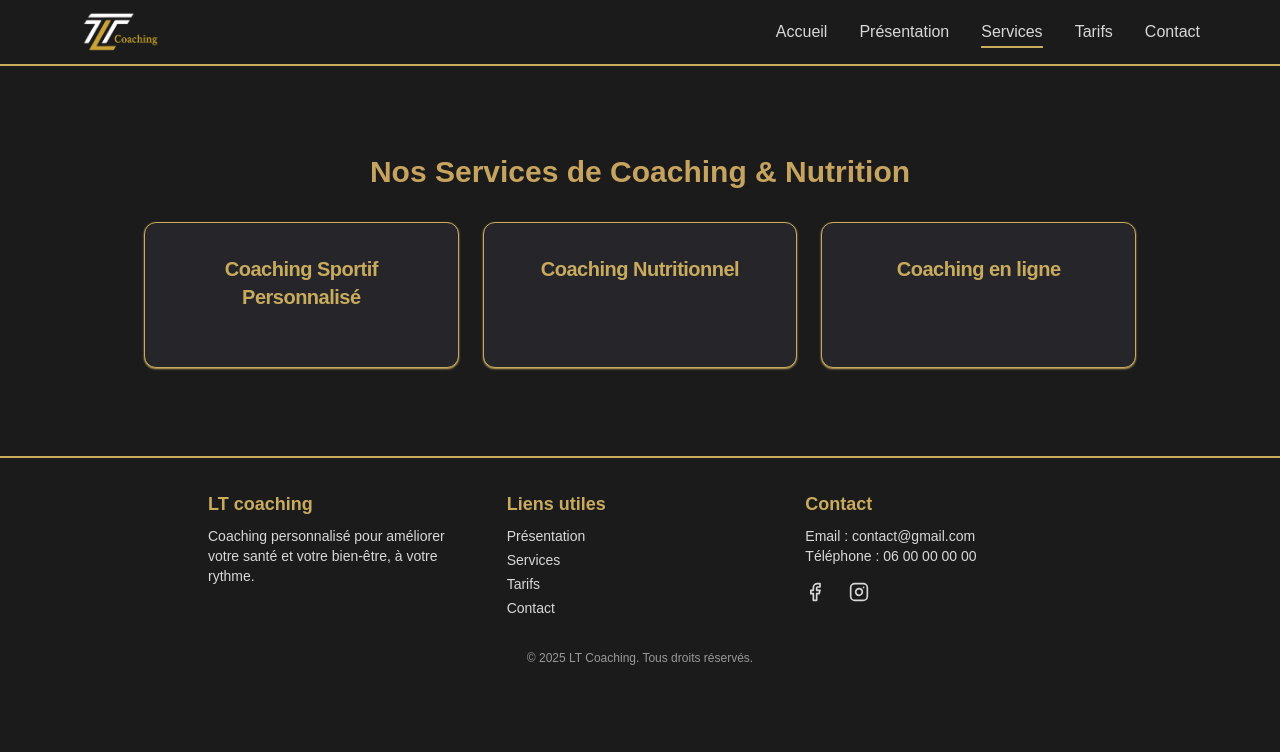
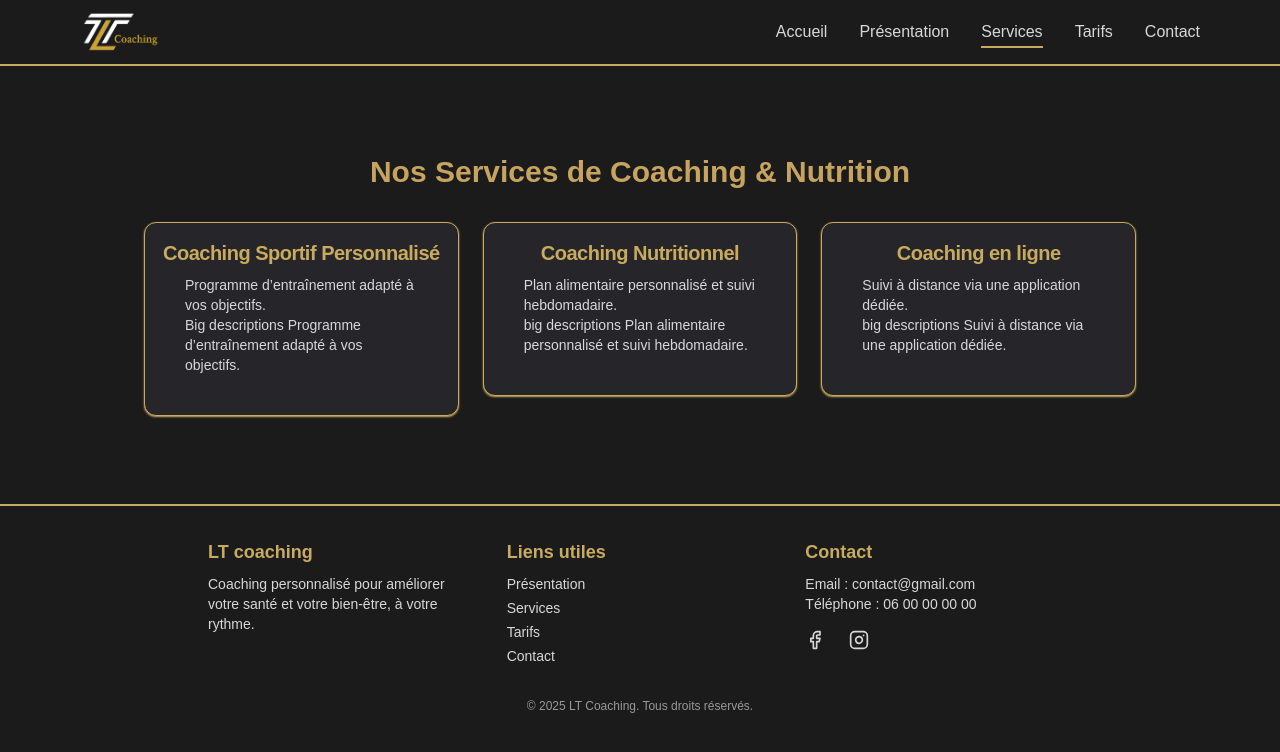
Before and after one commit to ThibautTobi/LTcoaching, a Next.js app: page /Services in a window 1280 px wide. Shown: the top 752 px of the page. Built offline with nearby package versions, Linux system fonts and the light colour scheme.

Commit message:
modification du composant card

```diff
--- a/app/src/components/card.tsx
+++ b/app/src/components/card.tsx
@@ -1,84 +1,36 @@
 import Link from 'next/link';
 import { Card, CardContent, CardTitle } from '@/src/components/ui/card';
-import { Button } from '@/src/components/ui/button';
 import { dataType } from '@/utils/data';
-import Image from 'next/image';
-
-/**
- * Composant React `CardService` utilisé pour afficher une carte de service.
- *
- * Ce composant est utilisé pour présenter un service de coaching, bien-être ou nutrition.
- * Il peut afficher une image, un lien vers la page de tarifs, ou simplement les informations de base.
- *
- * @component
- * @param {Object} props - Les propriétés du composant.
- * @param {dataType} props.DataService - L'objet contenant les données du service (titre, image, description, etc.).
- * @param {boolean} [props.showLink=false] - Détermine si le bouton "Voir Le Prix" est affiché.
- * @param {boolean} [props.showImage=false] - Détermine si l'image du service est affichée.
- * @param {boolean} [props.showPrice=false] - Détermine si le prix du service est affichée.
- * @param {boolean} [props.showDescription=false] - Détermine si la description du service est affichée.
- *
- * @example
- * <CardService DataService={monService} showLink={true} showImage={true} showPrice={true}/>
- */
+//import Image from 'next/image';
 
 export const CardService = ({
   DataService,
-  showDescription = false,
-  showListe = false,
-  showLink = false,
-  showImage = false,
-  showPrice = false,
+  showLink = true,
 }: {
   DataService: dataType;
-  showDescription?: boolean;
-  showListe?: boolean;
   showLink?: boolean;
-  showImage?: boolean;
-  showPrice?: boolean;
 }) => {
   return (
-    <Card className="bg-[#26262a] border border-primary shadow-primary rounded-xl p-4 transition-all flex flex-col w-full h-full">
-      <CardTitle className="text-xl font-semibold text-primary p-4 text-center">
+    <Card className="bg-[#26262a] border border-primary shadow-primary rounded-xl p-4 transition-all">
+      <CardTitle className="text-xl font-semibold text-primary mb-2 text-center">
         {DataService.title}
       </CardTitle>
-      <CardContent className="text-[#D8D8D8] text-sm flex-1 flex flex-col items-center justify-between">
-        {showImage && (
-          <div className="relative w-[200px] h-[200px] sm:w-[170px] sm:h-[170px] md:w-[220px] md:h-[220px] ">
-            <Image
-              src={DataService.image}
-              fill
-              alt={DataService.imageAlt}
-              className="rounded-2xl object-cover shadow-[0_0_40px_rgba(255,255,255,0.2)]"
-            />
-          </div>
-        )}
-        {showDescription && (
-          <p className="text-left pt-6">{DataService.Description}</p>
-        )}
-        {showListe && (
-          <ul className="p-6">
-            {DataService.liste.map((item, index) => (
-              <li key={index}>* {item}</li>
-            ))}
-          </ul>
-        )}
-        {showPrice && (
-          <p className="text-primary font-bold text-center py-4">
-            {DataService.price}
-          </p>
-        )}
+      <CardContent className="text-[#D8D8D8] text-sm">
+        {/* <Image
+          src={DataService.image}
+          width={40}
+          height={40}
+          alt={DataService.imageAlt}
+
+        /> */}
+        <p>{DataService.shortDescription}</p>
+        <p>{DataService.bigDescription}</p>
         {showLink && (
           <Link
-            // si creation d'une page de redirection que pour le service href={`/services#${DataService.id}`}
-            href={'/Tarifs'}
+            href={`/services#${DataService.id}`}
+            className="inline-block mt-4 text-sm text-primary underline hover:text-primary/80"
           >
-            <Button
-              variant="outline"
-              className="mt-6 block mx-auto font-bold bg-primary text-card rounded-xl hover:scale-105 hover:bg-primary/70"
-            >
-              Voir Le Prix
-            </Button>
+            Voir Le Prix
           </Link>
         )}
       </CardContent>
```
